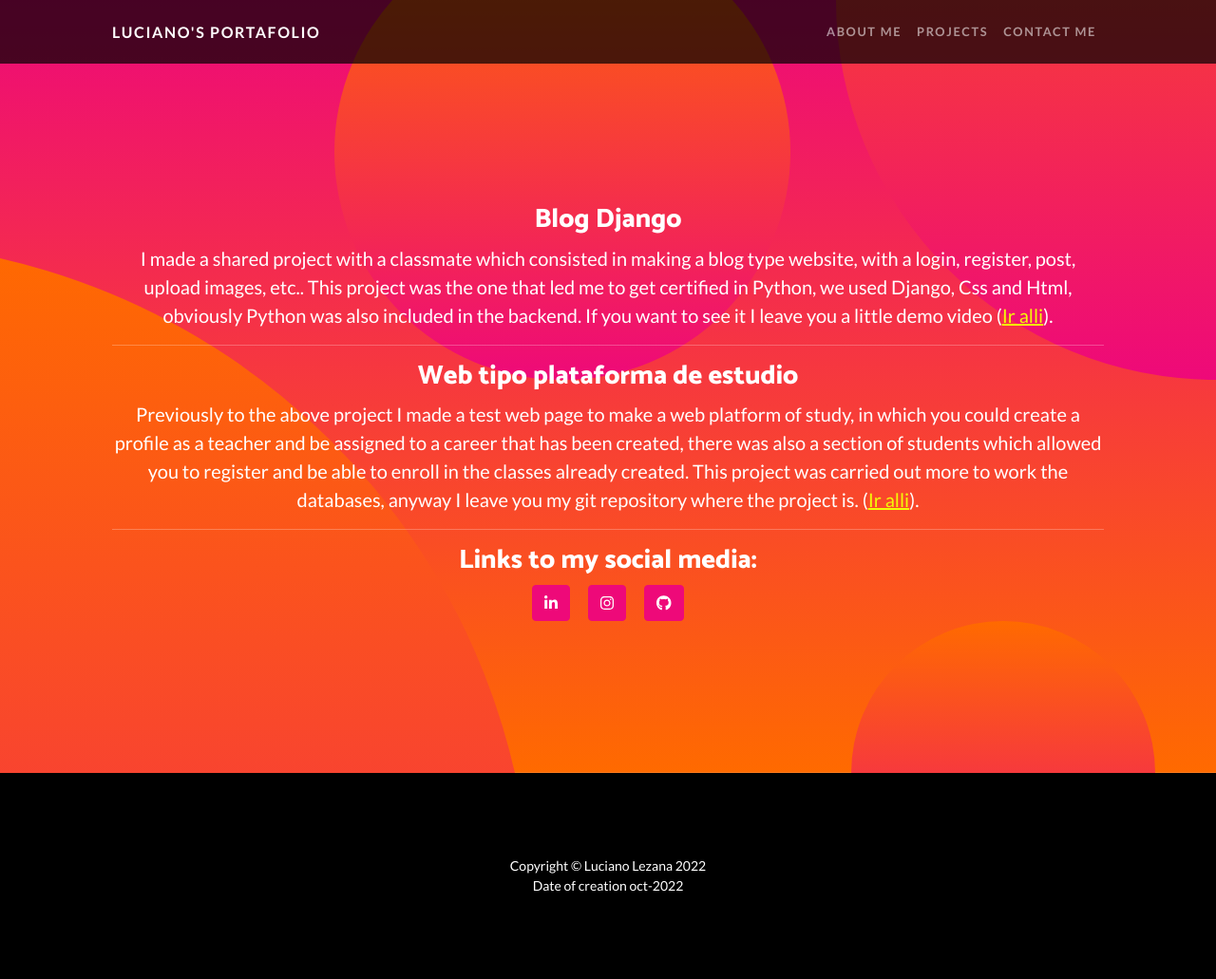
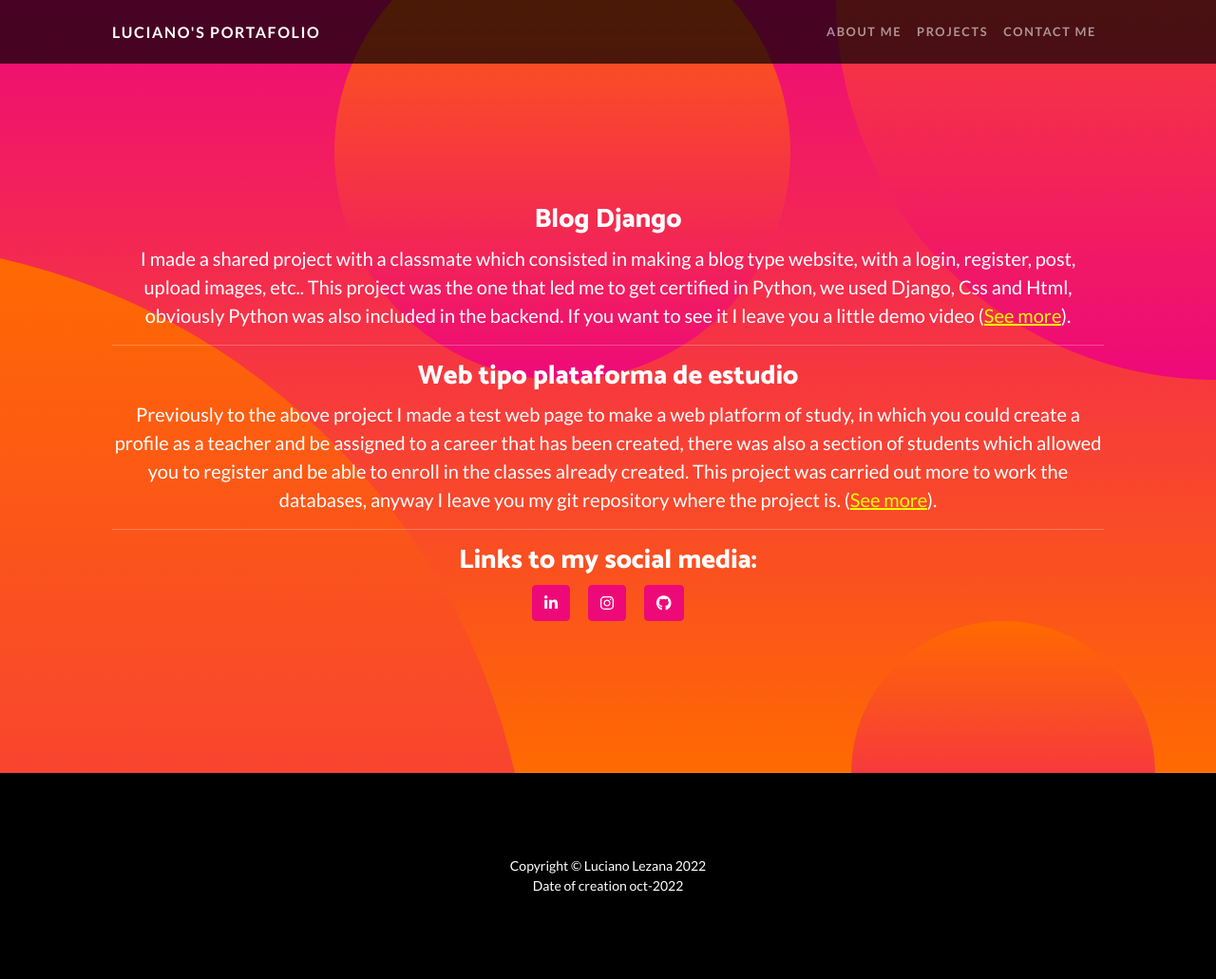
Before and after one commit to LucianoLezana/Mi-portafolio, a Django app: page /project/ in a window 1280 px wide. Shown: the whole page at 95% size. Run offline with Django 4.2, Linux system fonts and the light colour scheme; some libraries are stand-ins or nearby versions.

Commit message:
reajuste no tan importante

```diff
--- a/WebLucianoApp/templates/WebLucianoApp/project.html
+++ b/WebLucianoApp/templates/WebLucianoApp/project.html
@@ -7,7 +7,7 @@
             <h3>Blog Django</h3>
             <p style="font-size:20px;">I made a shared project with a classmate which consisted in making a blog type website, with a login, register, post, upload images, etc..
                 This project was the one that led me to get certified in Python, we used Django, Css and Html, obviously Python was also included in the backend.
-                If you want to see it I leave you a little demo video (<a target="_blank" href="https://www.loom.com/share/bbabaf53fa0e4b25af148132f9efe65e" style="color: rgb(244, 248, 8);">Ir alli</a>).
+                If you want to see it I leave you a little demo video (<a target="_blank" href="https://www.loom.com/share/bbabaf53fa0e4b25af148132f9efe65e" style="color: rgb(244, 248, 8);">See more</a>).
             </p>
         </article>
         <hr>
@@ -15,7 +15,7 @@
             <h3>Web tipo plataforma de estudio</h3>
             <p style="font-size:20px;">Previously to the above project I made a test web page to make a web platform of study, in which you could create a profile as a teacher and be assigned
                 to a career that has been created, there was also a section of students which allowed you to register and be able to enroll in the classes already created.
-                This project was carried out more to work the databases, anyway I leave you my git repository where the project is. (<a target="_blank" href="https://github.com/LucianoLezana/Entrega1_Seigneur_Lezana" style="color: rgb(244, 248, 8);">Ir alli</a>).
+                This project was carried out more to work the databases, anyway I leave you my git repository where the project is. (<a target="_blank" href="https://github.com/LucianoLezana/Entrega1_Seigneur_Lezana" style="color: rgb(244, 248, 8);">See more</a>).
             </p>
         </article>
         <hr>
```
